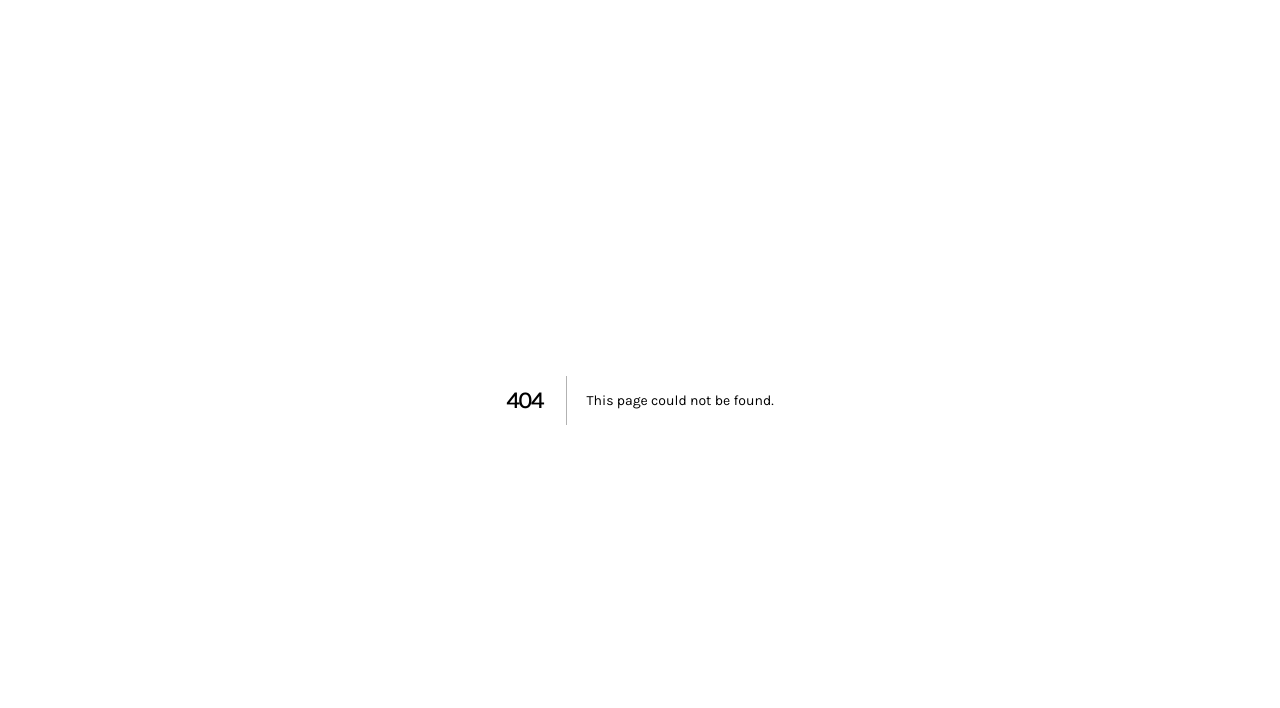
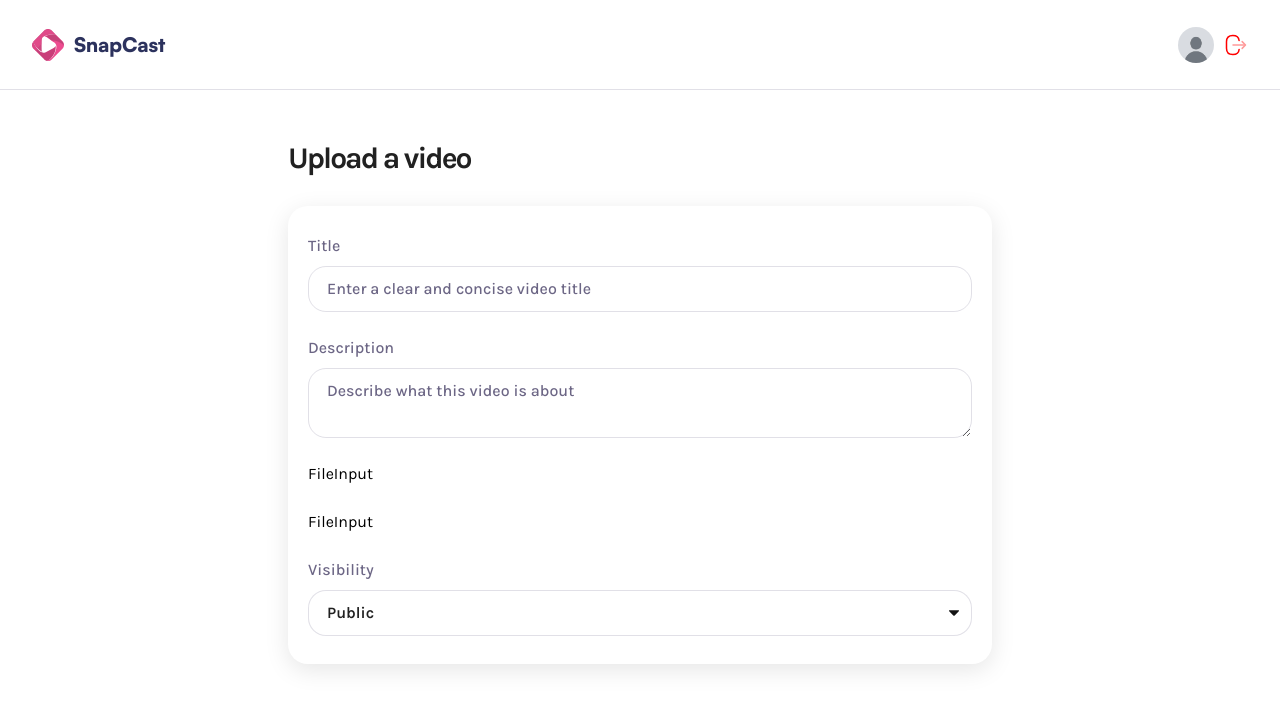
Before and after one commit to ThomasTesta99/ScreenRecording, a Next.js app: page /upload in a window 1280 px wide. Before the commit this address had no page. Shown: the top 708 px of the page. Built offline with nearby package versions, Linux system fonts and the light colour scheme.

Commit message:
FormField in Upload

```diff
--- /dev/null
+++ b/app/(root)/upload/page.tsx
@@ -0,0 +1,60 @@
+"use client"
+import FileInput from '@/components/FileInput'
+import FormField from '@/components/FormField'
+import React, { ChangeEvent, useState } from 'react'
+
+const Page = () => {
+    const [formData, setFormData] = useState({
+        title: "",
+        description: "",
+        visibility: "public",
+    });
+    const [error, setError] = useState(null);
+
+    const handleInputChange = (e: ChangeEvent) => {
+        const {name, value} = e.target;
+        setFormData((prevState) => ({...prevState, [name]: value}))
+    }
+  return (
+    <div className='wrapper-md upload-page'>
+        <h1>Upload a video</h1>
+        {error && <div className='error-field'>{error}</div>}
+
+       <form className="rounded-20 shadow-10 gap-6 w-full flex flex-col px-5 py-7 5">
+            <FormField
+                id = "title"
+                label = "Title"
+                placeholder = "Enter a clear and concise video title"
+                value = {formData.title}
+                onChange = {handleInputChange}
+            />
+
+            <FormField
+                id = "description"
+                label = "Description"
+                placeholder = "Describe what this video is about"
+                value = {formData.description}
+                as='textarea'
+                onChange = {handleInputChange}
+            />
+            <FileInput />
+            <FileInput />
+
+            <FormField
+                id = "visibility"
+                label = "Visibility"
+                value = {formData.visibility}
+                as='select'
+                options={[
+                    {value: 'public', label: 'Public'},
+                    {value: 'private', label: 'Private'}
+                ]}
+                onChange = {handleInputChange}
+            />
+       </form>
+
+    </div>
+  )
+}
+
+export default Page
--- /dev/null
+++ b/components/FileInput.tsx
@@ -0,0 +1,11 @@
+import React from 'react'
+
+const FileInput = () => {
+  return (
+    <div>
+      FileInput
+    </div>
+  )
+}
+
+export default FileInput
--- /dev/null
+++ b/components/FormField.tsx
@@ -0,0 +1,54 @@
+import React from 'react'
+
+const FormField = ({
+    id,
+    label,
+    type= "text",
+    value,
+    onChange,
+    placeholder,
+    as = "input",
+    options = []
+}: FormFieldProps) => {
+
+    const InputToRender = ({type} : {type: string}) => {
+        if(type === 'textarea'){
+            return <textarea
+                id={id}
+                name={id}
+                value={value}
+                onChange={onChange}
+                placeholder={placeholder}
+            />
+        }else if(type ==='select'){
+            return <select
+                id={id}
+                name={id}
+                value={value}
+                onChange={onChange}
+            >
+                {options.map(({ label, value}) => (
+                    <option key={label} value={value}>{label}</option>
+                ))}
+
+            </select>
+        }else{
+            return <input
+                id={id}
+                name={id}
+                value={value}
+                onChange={onChange}
+                placeholder={placeholder}
+            />
+        }
+    }
+
+  return (
+    <div className='form-field'>
+      <label htmlFor={id}>{label}</label>
+      <InputToRender type={as}/>
+    </div>
+  )
+}
+
+export default FormField
```
